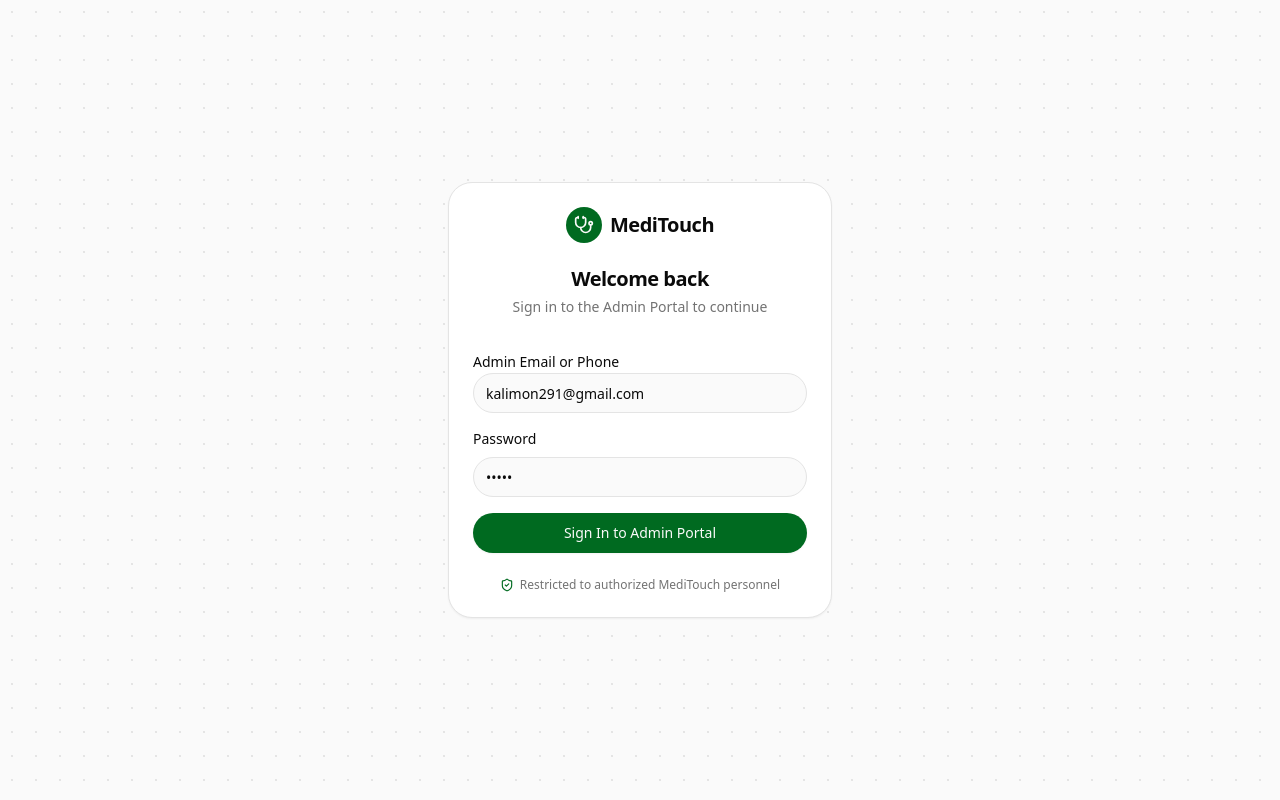
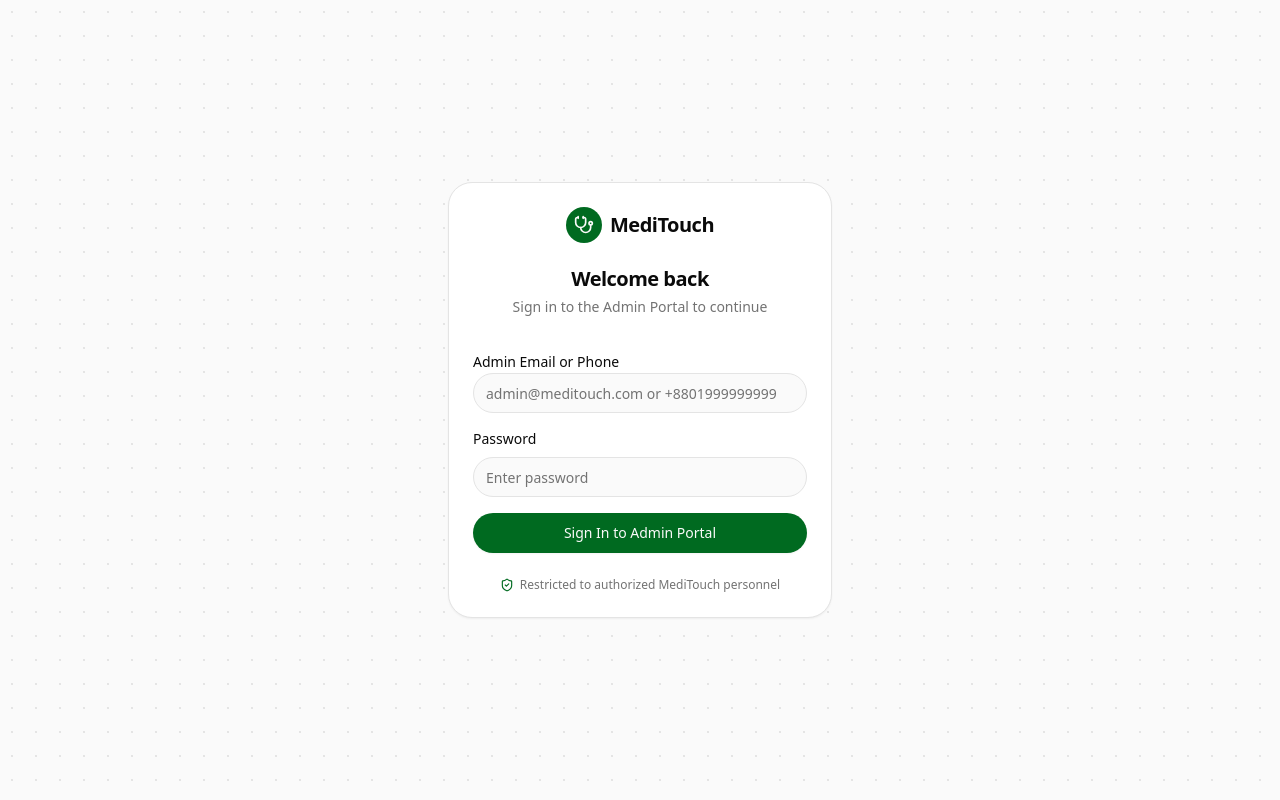
Before and after one commit to kaiumallimon/meditouch-reform-admin, a Next.js app: page /login in a window 1280 px wide. Built offline with nearby package versions, Linux system fonts and the light colour scheme; no server answers.

Commit message:
feat: add environment variables file and update login form to use empty initial states

```diff
--- a/components/auth/login-form.tsx
+++ b/components/auth/login-form.tsx
@@ -14,8 +14,8 @@ import { ShieldAlert, CheckCircle2 } from "lucide-react";
 
 export function LoginForm() {
   const router = useRouter();
-  const [identifier, setIdentifier] = useState("kalimon291@gmail.com");
-  const [password, setPassword] = useState("admin");
+  const [identifier, setIdentifier] = useState("");
+  const [password, setPassword] = useState("");
   const [loading, setLoading] = useState(false);
   const [error, setError] = useState<string | null>(null);
 
```
Also changed, not shown: 2 other files (tests, documents, lock files or other folders).
